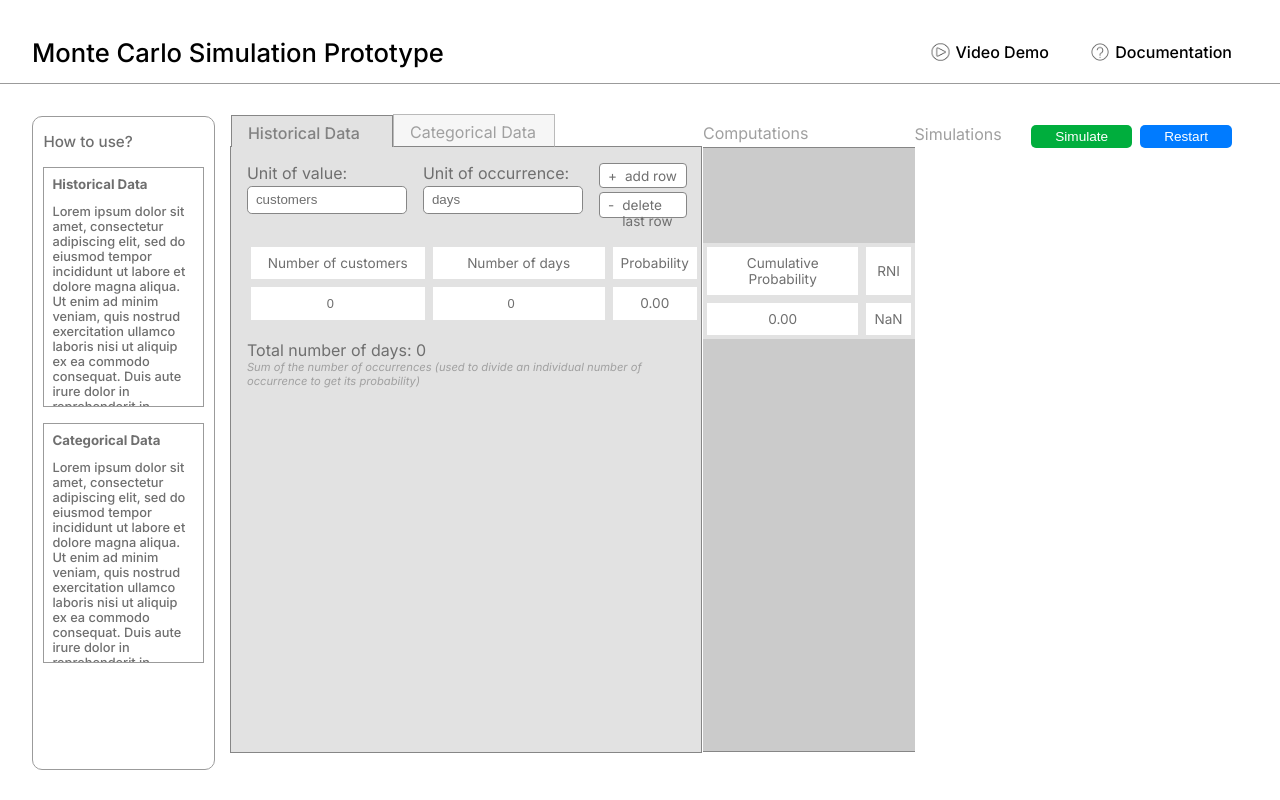
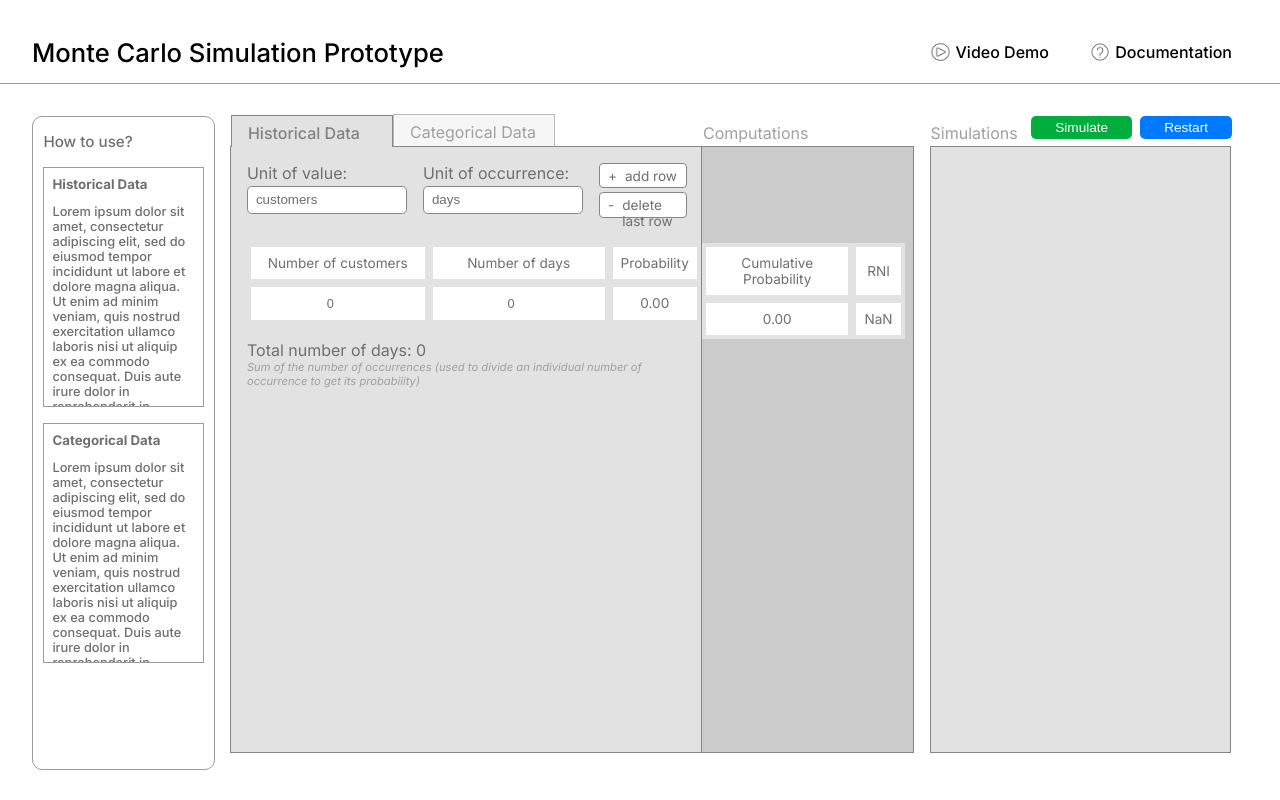
Before and after one commit to matchi-1/Monte-Carlo-Simulation-Prototype, a React (Create React App) app: page / in a window 1280 px wide. Built offline with nearby package versions, Linux system fonts and the light colour scheme.

Commit message:
more formatting

```diff
--- a/src/App.js
+++ b/src/App.js
@@ -183,6 +183,10 @@ function App() {
                 </button>
               </div>
             </div>
+
+            <div className='simulations-body-container'>
+
+            </div>
           </div>
         </div>
       </div>
--- a/src/styles/App.css
+++ b/src/styles/App.css
@@ -128,9 +128,9 @@ html, body {
   flex-direction: column;
 }
 
-.hist-cat-container { border-color: red; }
-.computations-container { border-color: green; }
-.simulations-container { border-color: grey; }
+.simulations-container{
+  margin-left: 1rem;
+}
 
 .cont-header-container, .simulations-header-container{
   display: flex;
@@ -171,25 +171,23 @@ html, body {
 }
 
 
-/* computations section
-
-.computations-container{
-
-}*/
+/* computations section */
 
 .computation-body-container{
   background-color: var(--fill-dark-grey);
   display: flex;
+  margin: -1px;
   z-index: 0;
   flex-direction: column;
   width: 100%;
   height: 100%;
-  border-top: 1px solid var(--cont-outline-dark-grey);
-  border-bottom: 1px solid var(--cont-outline-dark-grey);
+  border: 1px solid var(--cont-outline-dark-grey);
+  border-left: none;
   box-sizing: border-box;
+  padding-right: 0.5rem;
 }
 .computation-table-wrapper{
-  margin-top: calc(6rem - 1px);
+  margin-top: 6.01rem;
 }
 
 
@@ -199,11 +197,27 @@ html, body {
   justify-content: space-between;
 }
 
+.simulations-body-container{
+  display: flex;
+  margin: -1px;
+  z-index: 0;
+  flex-direction: column;
+  width: 100%;
+  height: 100%;
+  border: 1px solid var(--cont-outline-dark-grey);
+  background-color: var(--fill-light-grey);
+  padding: 1rem 0rem 1rem 1rem;
+  box-sizing: border-box;
+}
+
 
 .sim-res-buttons{
   display: flex;
   flex-direction: row;
   gap: 0.5rem;
+  align-items: flex-start;
+  justify-content: flex-start;
+  margin-bottom: 0.5rem;
 }
 
 .simulate-button {
```
